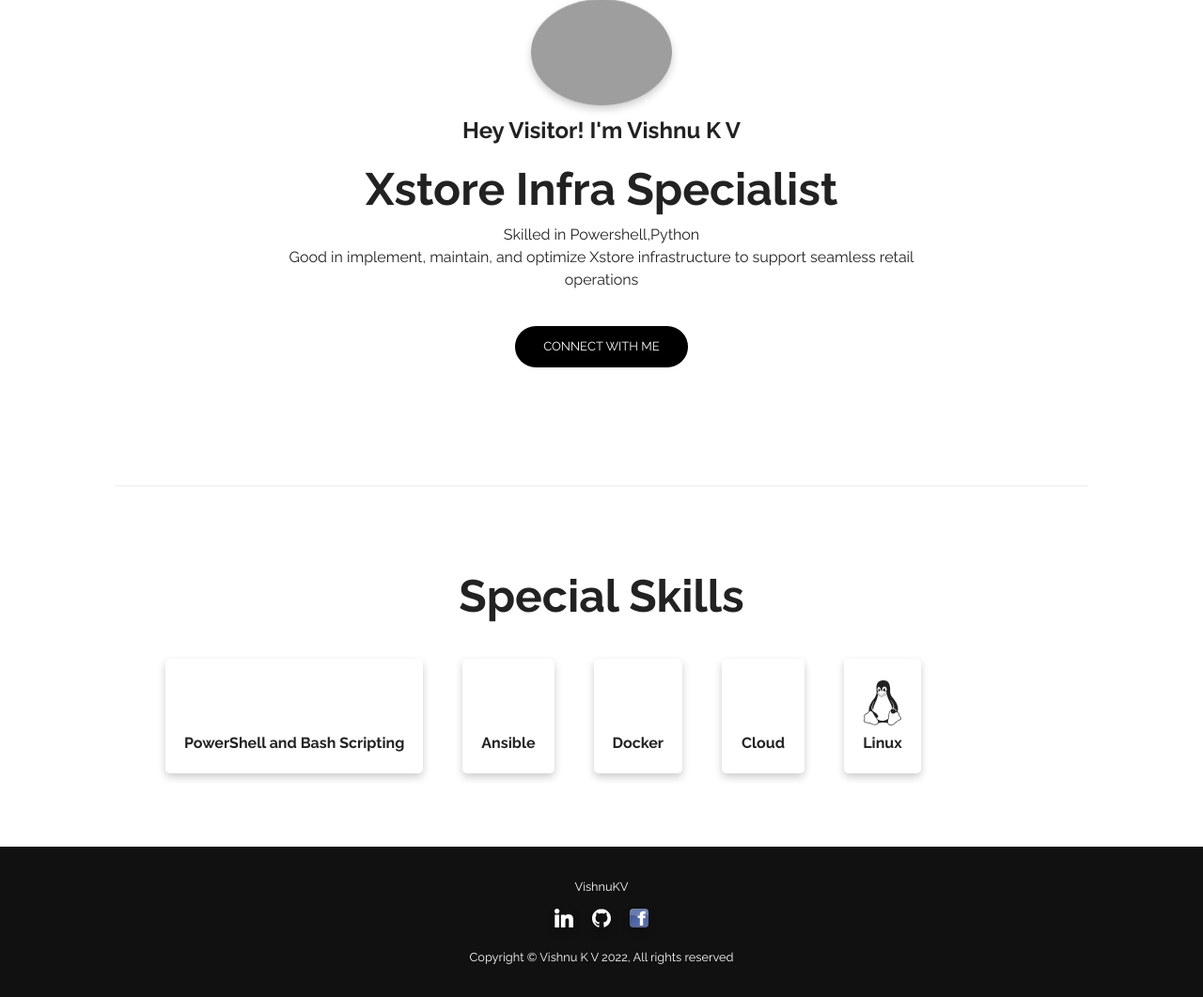
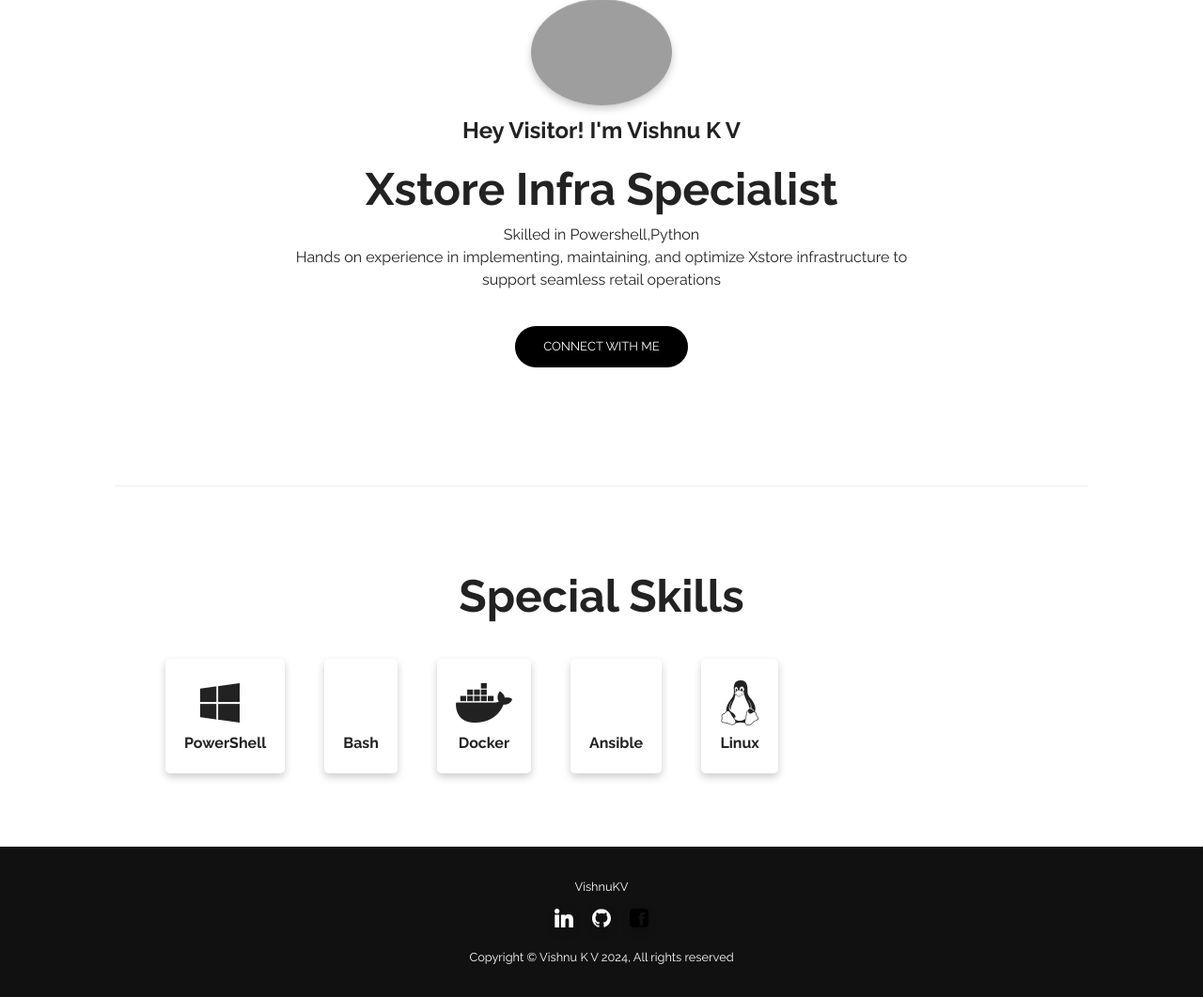
Before and after one commit to Vishnukv07/Portfolio, a Flask app: page / in a window 1280 px wide. Shown: the part 136-1197 px from the top of the page at 94% size. Run offline with Flask 3, Linux system fonts and the light colour scheme; parts of the project's set-up code (start-up, migrations or seed data) failed here and were passed over; grey boxes are pictures that could not be loaded.

Commit message:
added few icons

```diff
--- a/templates/base.html
+++ b/templates/base.html
@@ -9,14 +9,13 @@
     <title>{{ title }}</title>
 
     <!-- Link -->
-    <link rel="apple-touch-icon" sizes="180x180" href="https://avatars.githubusercontent.com/u/56185972" />
-    <link rel="icon" type="image/png" sizes="16x16" href="https://avatars.githubusercontent.com/u/56185972" />
-    <link rel="icon" type="image/png" sizes="32x32" href="https://avatars.githubusercontent.com/u/56185972" />
-    <link rel="icon" type="image/png" sizes="192x192" href="https://avatars.githubusercontent.com/u/56185972" />
-    <link rel="icon" type="image/png" sizes="512x512" href="https://avatars.githubusercontent.com/u/56185972" />
-    <link rel="icon" type="image/x-icon" href="https://avatars.githubusercontent.com/u/56185972" />
-    <link rel="stylesheet" href="https://use.fontawesome.com/releases/v5.15.4/css/all.css"
-        integrity="sha384-DyZ88mC6Up2uqS4h/KRgHuoeGwBcD4Ng9SiP4dIRy0EXTlnuz47vAwmeGwVChigm" crossorigin="anonymous">
+    <link rel="apple-touch-icon" sizes="180x180" href="https://avatars.githubusercontent.com/vishnukv07" />
+    <link rel="icon" type="image/png" sizes="16x16" href="https://avatars.githubusercontent.com/vishnukv07" />
+    <link rel="icon" type="image/png" sizes="32x32" href="https://avatars.githubusercontent.com/vishnukv07" />
+    <link rel="icon" type="image/png" sizes="192x192" href="https://avatars.githubusercontent.com/vishnukv07" />
+    <link rel="icon" type="image/png" sizes="512x512" href="https://avatars.githubusercontent.com/vishnukv07" />
+    <link rel="icon" type="image/x-icon" href="https://avatars.githubusercontent.com/vishnukv07"/>
+    <link rel="stylesheet" href="https://use.fontawesome.com/releases/v5.15.4/css/all.css" integrity="sha384-DyZ88mC6Up2uqS4h/KRgHuoeGwBcD4Ng9SiP4dIRy0EXTlnuz47vAwmeGwVChigm" crossorigin="anonymous">
     <link rel="stylesheet" href="{{ url_for('static', filename='css/style.css') }}" />
     <link rel="stylesheet" href="{{ url_for('static', filename='css/utilities.css') }}" />
 </head>
@@ -28,7 +27,7 @@
             <div class="container">
                 <!-- Logo -->
                 <h1 id="logo">
-                    <a href="/"><img src="https://avatars.githubusercontent.com/u/56185972" alt="Logo" /></a>
+                    <a href="/"><img src="https://avatars.githubusercontent.com/vishnukv07" alt="Logo" /></a>
                 </h1>
 
                 <!-- Navbar links -->
@@ -81,12 +80,12 @@
                         style="border-radius: 0px;"></a>
 
                         <a href="https://www.facebook.com/vishnu.kudroli/"><img
-                            src="{{ url_for('static', filename='assets/facebook-4.svg') }}" alt="FaceBook"
+                            src="{{ url_for('static', filename='assets/facebook-icon-1.svg') }}" alt="FaceBook"
                             style="border-radius: 0px;"></a>
 
             </div>
             <!-- Attribution -->
-            <p>Copyright &copy; Vishnu K V 2022, All rights reserved</p>
+            <p>Copyright &copy; Vishnu K V 2024, All rights reserved</p>
         </div>
     </footer>
     <script src="{{ url_for('static', filename='js/script.js') }}"></script>
--- a/templates/index.html
+++ b/templates/index.html
@@ -3,14 +3,14 @@
 {% block headersection %}
 
 <section class="header-container">
-  <img class="profile-image" src="https://avatars.githubusercontent.com/u/56185972" alt="" />
+  <img class="profile-image" src="https://avatars.githubusercontent.com/vishnukv07" alt="" />
   <h1>Hey Visitor! I'm Vishnu K V</h1>
 
   <div class="content-text">
     <h2>Xstore Infra Specialist</h2>
     <p>
-      Skilled in Powershell,Python<br> Good in
-      implement, maintain, and optimize Xstore infrastructure to support seamless retail
+      Skilled in Powershell,Python<br> Hands on experience in
+      implementing, maintaining, and optimize Xstore infrastructure to support seamless retail
       operations
     </p>
   </div>
@@ -29,26 +29,27 @@
         <tr>
           <td  style="padding: 20px;">
             <div class="textcard"  style="padding: 20px;">
-              <h2><i class="fab fa-bug"></i></h2>
-              <h4>PowerShell and Bash Scripting</h4>
+              <h2><i class="fab fa-windows"></i>
+                <i class="fab fa-powersehll"></i></h2>
+              <h4>PowerShell</h4>
+            </div>
+          </td>
+          <td  style="padding: 20px;">
+            <div class="textcard" style="padding: 20px;">
+              <h2><i class="fab fa-bash"></i></h2>
+              <h4>Bash</h4>
             </div>
           </td>
           <td  style="padding: 20px;">
             <div class="textcard"  style="padding: 20px;">
-              <h2><i class="fab fa-code"></i></h2>
-              <h4>Ansible</h4>
-            </div>
-          </td>
-          <td  style="padding: 20px;">
-            <div class="textcard"  style="padding: 20px;">
-              <h2><i class="fab fa-server"></i></h2>
+              <h2><i class="fab fa-docker"></i></h2>
               <h4>Docker</h4>
             </div>
           </td>
           <td  style="padding: 20px;">
             <div class="textcard"  style="padding: 20px;">
-              <h2><i class="fab fa-cloud"></i></h2>
-              <h4>Cloud</h4>
+              <h2><i class="fab fa-ansible"></i></h2>
+              <h4>Ansible</h4>
             </div>
           </td>
           <td  style="padding: 20px;">
```
